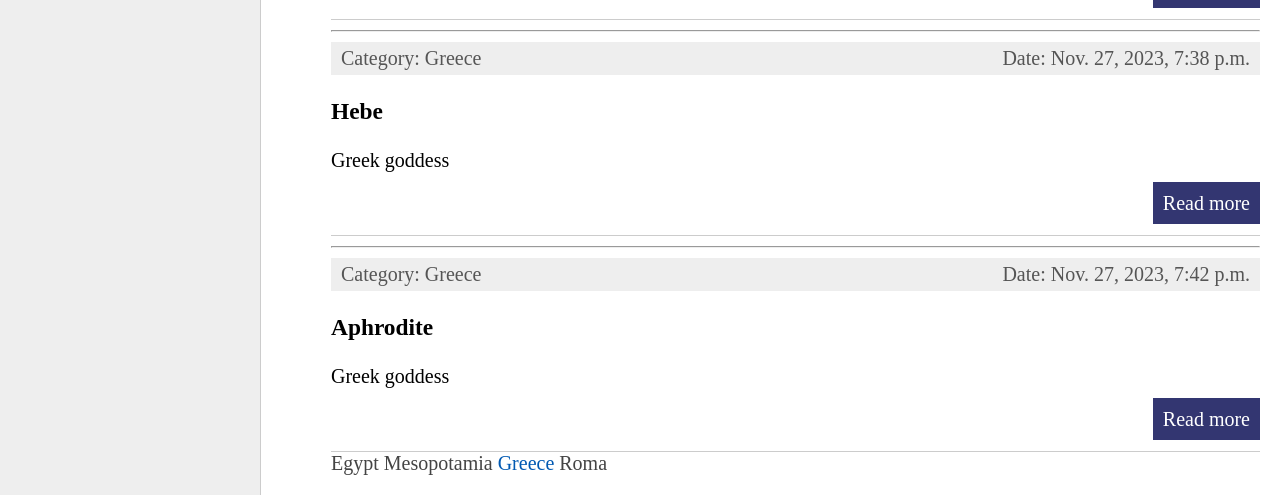
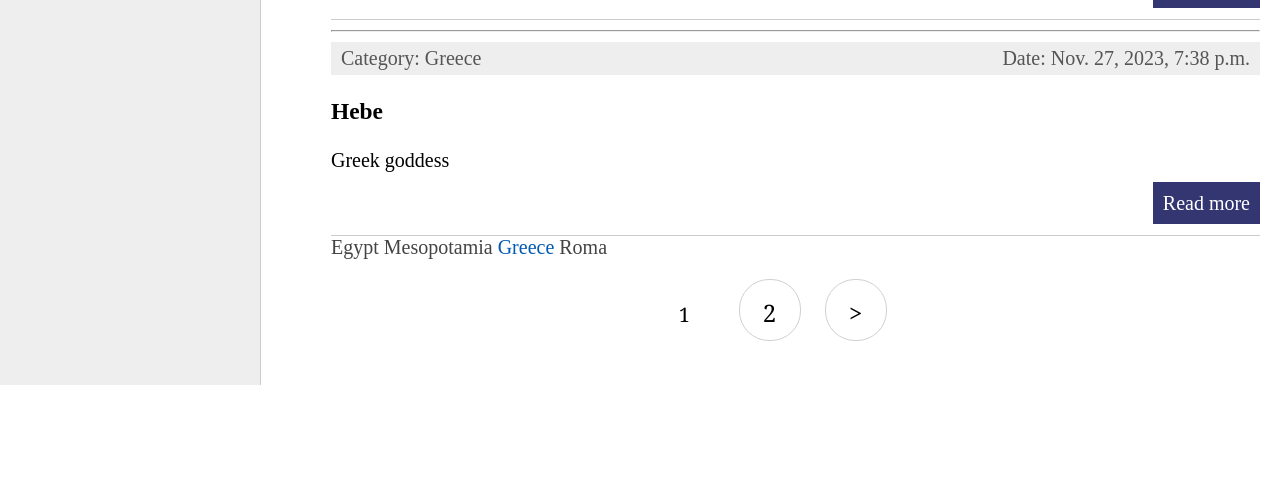
Before and after one commit to TeaThais/gods_project, a Django app: a page that uses gods/templates/base.html in a window 1280 px wide. Shown: the part 799-1294 px from the top of the page. After the commit the page ends 1184 px from the top, so only its background shows below. Run offline with Django 4.2, Linux system fonts and the light colour scheme; data comes from the database, SQL or seed files in the repository; both versions use the stored data as it was after the commit.

Commit message:
pagination

```diff
--- a/gods/goddesses/static/goddesses/css/styles.css
+++ b/gods/goddesses/static/goddesses/css/styles.css
@@ -391,3 +391,42 @@ ul.lang-list li a:hover {color: #fdc073;}
     min-width: 200px;
     font-size: 16px;
 }
+
+
+.list-pages {
+	text-align: center;
+	margin: 0 0 20px 0;
+}
+.list-pages ul {
+	margin: 20px 0 0 0;
+	padding: 0;
+	list-style: none;
+}
+.list-pages ul li {
+	display: inline-block;
+	margin: 0 20px 0 0;
+}
+.list-pages a {
+	color: #000;
+	font-size: 24px;
+	text-decoration: none;
+}
+.list-pages .page-num, .page-num-selected {
+	display: inline-block;
+	width: 60px;
+	height: 44px;
+	padding: 16px 0 0 0;
+	border: 1px solid #d0d0d0;
+	border-radius: 30px;
+}
+.list-pages .page-num:hover {
+	box-shadow: 3px 3px 1px #d0d0d0;
+}
+.list-pages .page-num-selected {
+	border: none;
+	color: #000;
+	font-size: 20px;
+}
+.list-pages .page-num-selected:hover {
+	box-shadow: none;
+}
--- a/gods/goddesses/templates/goddesses/about.html
+++ b/gods/goddesses/templates/goddesses/about.html
@@ -21,6 +21,7 @@
 <nav>
     <ul>
         {% for p in page_obj.paginator.page_range %}
+
         <li>
             <a href="?page={{ p }}">{{ p }}</a>
         </li>
--- a/gods/goddesses/templates/goddesses/index.html
+++ b/gods/goddesses/templates/goddesses/index.html
@@ -30,3 +30,34 @@
 {% include 'goddesses/includes/nav.html' %}
 
 {% endblock %}
+
+{% block navigation %}
+{% if page_obj.has_other_pages %}
+<nav class="list-pages">
+    <ul>
+        {% if page_obj.has_previous %}
+        <li class="page-num">
+            <a href="?page={{ page_obj.previous_page_number }}">&lt;</a>
+        </li>
+        {% endif %}
+
+        {% for p in paginator.page_range %}
+        {% if page_obj.number == p %}
+        <li class="page-num page-num-selected">{{ p }}</li>
+        {% elif p >= page_obj.number|add:-2 and p <= page_obj.number|add:2 %}
+        <li class="page-num">
+            <a href="?page={{ p }}">{{ p }}</a>
+        </li>
+        {% endif %}
+        {% endfor %}
+
+        {% if page_obj.has_next %}
+        <li class="page-num">
+            <a href="?page={{ page_obj.next_page_number }}">&gt;</a>
+        </li>
+        {% endif %}
+
+    </ul>
+</nav>
+{% endif %}
+{% endblock %}
--- a/gods/goddesses/utils.py
+++ b/gods/goddesses/utils.py
@@ -7,6 +7,7 @@ menu = [
 
 
 class DataMixin:
+    paginate_by = 3
     title_page = None
     extra_context = {}
     cat_selected = None
--- a/gods/goddesses/views.py
+++ b/gods/goddesses/views.py
@@ -29,6 +29,7 @@ class GodsHome(DataMixin, ListView):
     context_object_name = 'posts'
     title_page = "Gods & Goddesses"
     cat_selected = 0
+
 
     # extra_context = {
     #     'title': "Gods & Goddesses",
@@ -200,6 +201,7 @@ class GoddessesCategory(DataMixin, ListView):
     context_object_name = 'posts'
     allow_empty = False
 
+
     def get_queryset(self):
         return Goddesses.published.filter(cat__slug=self.kwargs['cat_slug']).select_related('cat')
 
--- a/gods/templates/base.html
+++ b/gods/templates/base.html
@@ -57,6 +57,8 @@
                             {% block content %}
                             {% endblock %}
                         </div>
+                        {% block navigation %}
+                        {% endblock %}
                     </td>
                     <!-- Конец блока контента -->
 
```
Also changed, not shown: gods/db.sqlite3.
